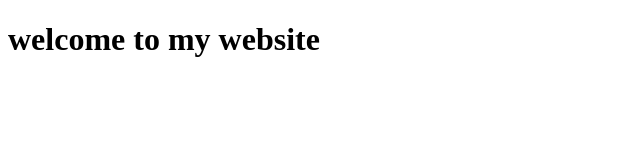
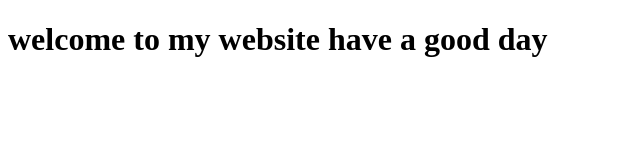
Before and after one commit to Abhinandanchalavadi/myproject1, a plain HTML site: page docs/index.html in a window 1280 px wide. Shown: the whole page, without its empty margins (0-640 px from the left). Drawn offline with Linux system fonts and the light colour scheme.

Commit message:
last commit

```diff
--- a/docs/index.html
+++ b/docs/index.html
@@ -5,6 +5,6 @@
     <title>myproject</title>
 </head>
 <body>
-<h1>welcome to my website</h1>
+<h1>welcome to my website have a good day</h1>
 </body>
 </html>
```
Also changed, not shown: src/main/resources/index.html (+1 -1 lines), 1 other file.
